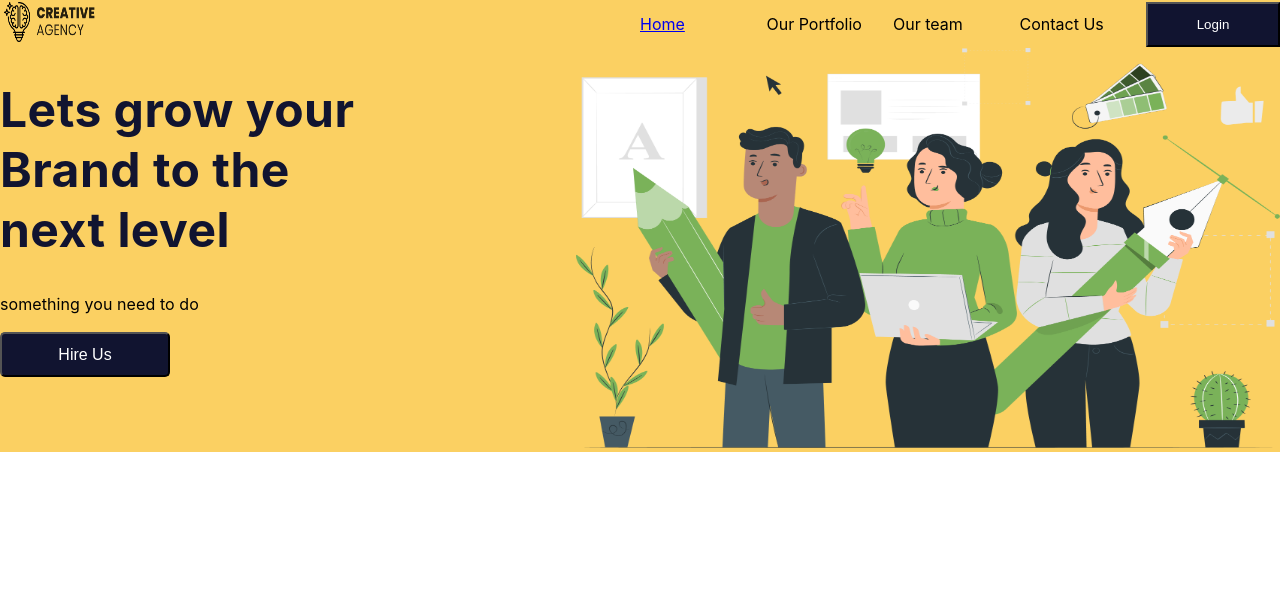
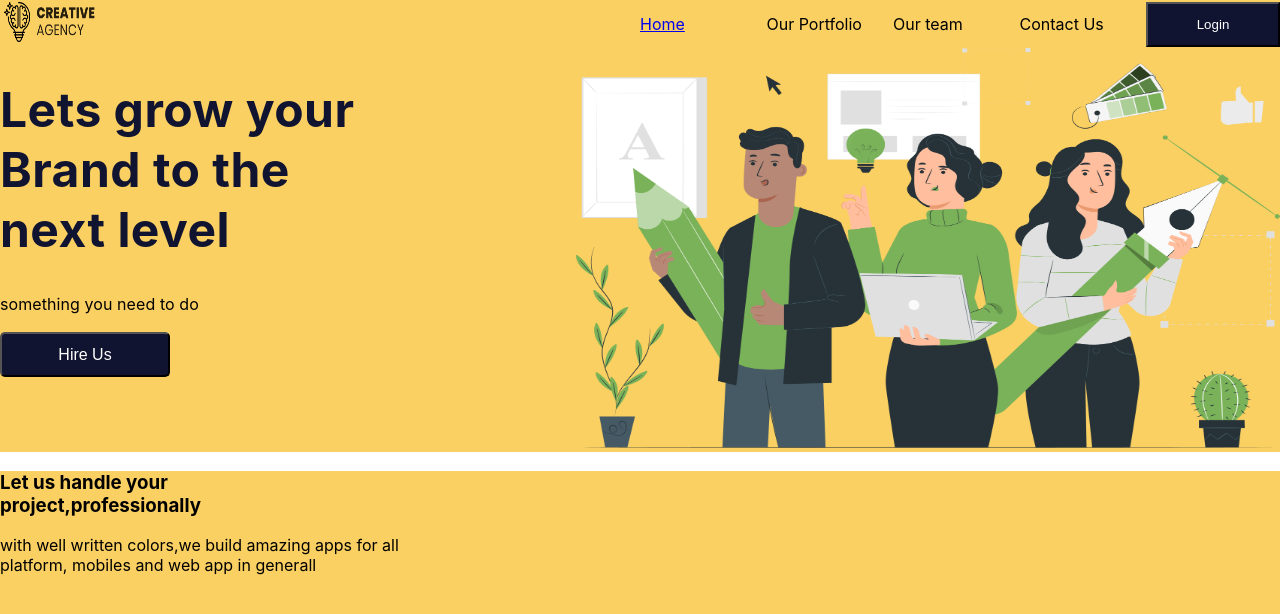
Before and after one commit to bellicose77/creative-agency, a React (Create React App) app in the folder frontend/: page / in a window 1280 px wide. Shown: the top 614 px of the page. Built offline with nearby package versions, Linux system fonts and the light colour scheme.

Commit message:
footer container

```diff
--- a/frontend/src/components/Footer/Footer.css
+++ b/frontend/src/components/Footer/Footer.css
@@ -1,3 +1,5 @@
 .footerContainer{
-
+    width: 100%;
+    height: 837px;
+    background: #FBD062;
 }
--- a/frontend/src/components/Footer/Footer.js
+++ b/frontend/src/components/Footer/Footer.js
@@ -6,7 +6,14 @@ const Footer = () => {
         <div className='footerContainer'>
             <div className='footerWrapper'>
                 <div className='footerTextContainer'>
-
+                   <div>
+                    <h3>Let us handle your<br/>project,professionally</h3>
+                   </div>
+                   <div>
+                    <p>with well written colors,we build amazing apps for all<br/>
+                    platform, mobiles and web app in generall
+        </p>
+                   </div>
                 </div>
                 <div className='footerFormContainer'>
 
--- a/frontend/src/pages/Home/Home.js
+++ b/frontend/src/pages/Home/Home.js
@@ -1,4 +1,5 @@
 import React from 'react';
+import Footer from '../../components/Footer/Footer';
 import Header from '../../components/Header/Header';
 import Navbar from '../../components/Navbar/Navbar';
 
@@ -7,6 +8,7 @@ const Home = () => {
         <div>
           <Navbar/>
           <Header/>
+          <Footer/>
         </div>
     );
 };
--- a/frontend/src/pages/Login/Login.js
+++ b/frontend/src/pages/Login/Login.js
@@ -1,6 +1,7 @@
 import axios from 'axios';
 import React, { useState } from 'react';
 import { Link } from 'react-router-dom';
+import Footer from '../../components/Footer/Footer';
 import Navbar from '../../components/Navbar/Navbar';
 import logo from '../../images/logo.png'
 import './Login.css'
@@ -50,6 +51,7 @@ const Login = () => {
                  </div>
 
         </div>
+        <Footer/>
     </div>
     );
 };
```
